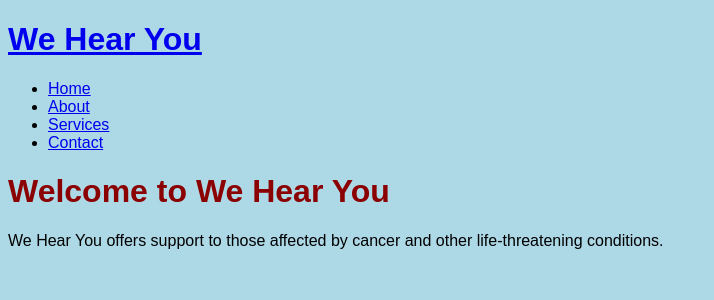
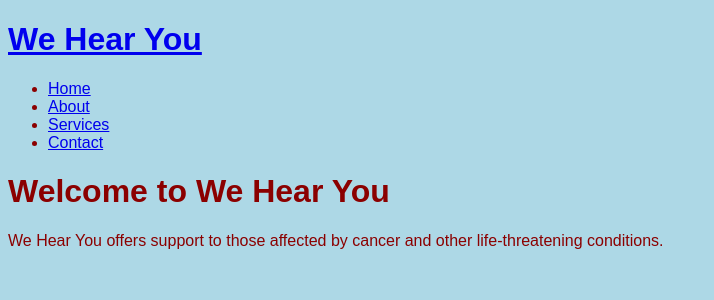
Before and after one commit to thejameser/wehearyou.github.io, a Jekyll site: the page built from index.md, in a window 1280 px wide. Shown: the top 300 px of the page, without its empty margins (0-714 px from the left). Built offline with Jekyll 4.4.1, drawn with Linux system fonts in a browser that asks for light colours; some web fonts are replaced.

Commit message:
Update default.html

```diff
--- a/_layouts/default.html
+++ b/_layouts/default.html
@@ -4,11 +4,16 @@
     <meta charset="UTF-8">
     <meta name="viewport" content="width=device-width, initial-scale=1.0">
     <title>{{ page.title }} | {{ site.title }}</title>
-    <style>
+<style>
     body {
-        background-color: lightblue;
+        background-color: lightblue !important;
+        color: darkred;
+    }
+    h1 {
+        color: darkred;
     }
 </style>
+
 
 
 <link rel="stylesheet" href="{{ '/assets/main.css' | relative_url }}">
```
